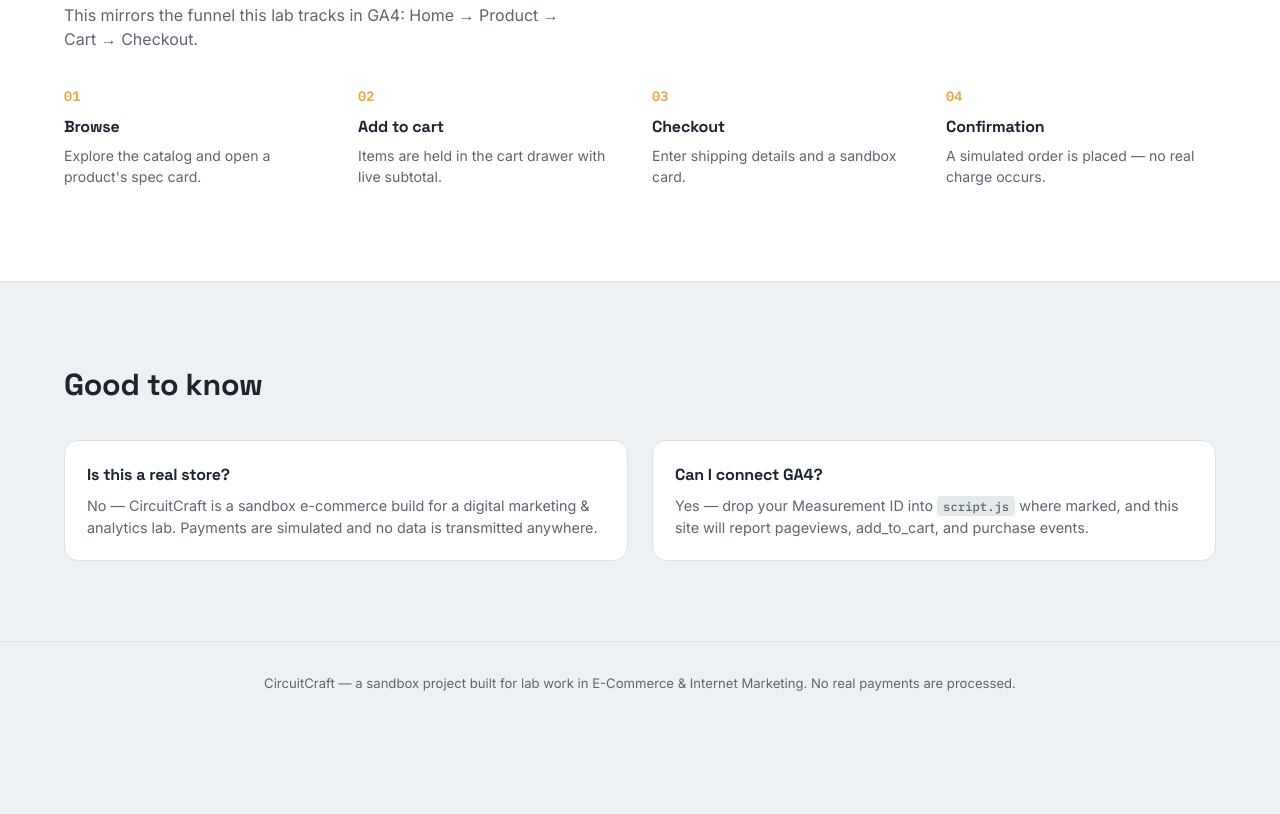
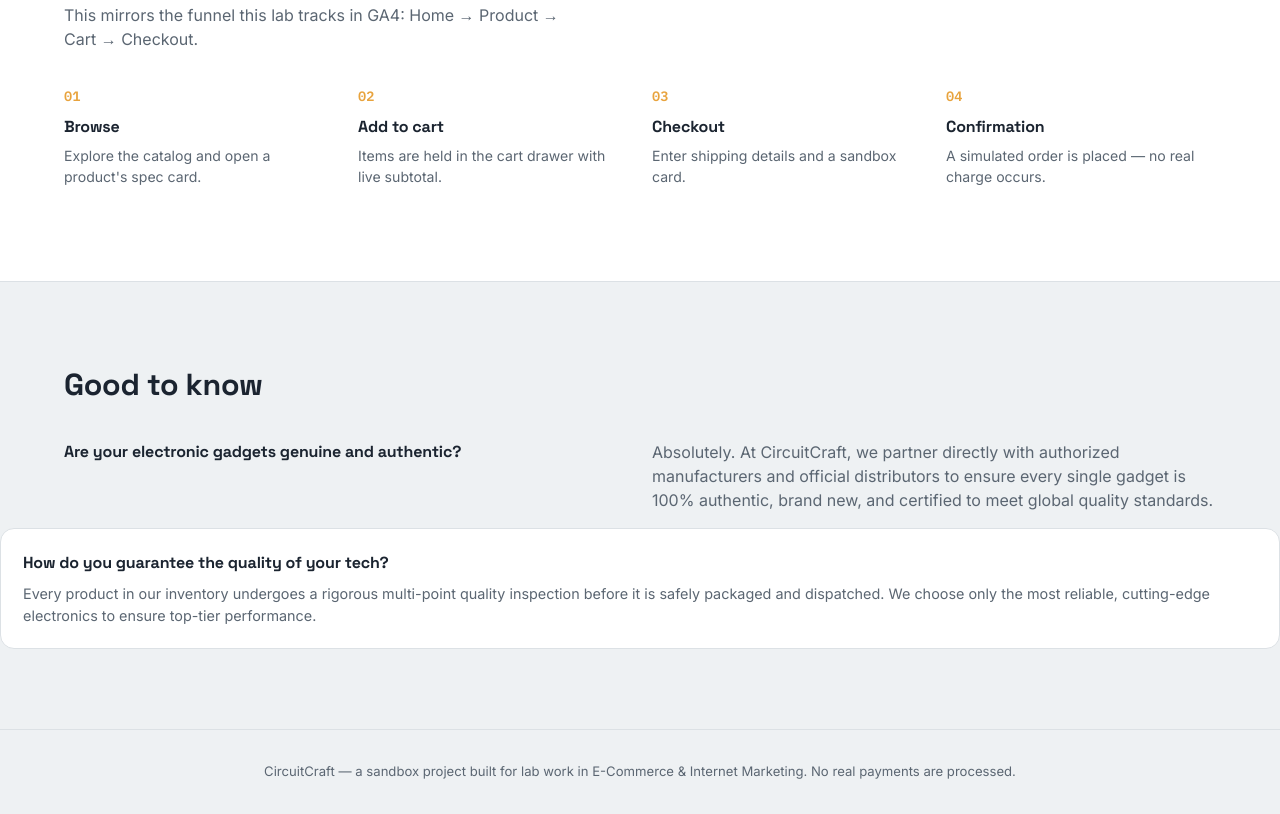
Before and after one commit to samirghimire909-maker/e-commerce-lab-report, a plain HTML site: page index.html in a window 1280 px wide. Shown: the part 1621-2435 px from the top of the page. Before the commit the page ends 2347 px from the top, so only its background shows below. Drawn offline with Linux system fonts and the light colour scheme.

Commit message:
Update index.html

```diff
--- a/index.html
+++ b/index.html
@@ -93,9 +93,15 @@
     <h2>Good to know</h2>
   </div>
   <div class="faq-grid">
-    <div class="faq-item"><h4>Is this a real store?</h4><p>No — CircuitCraft is a sandbox e-commerce build for a digital marketing &amp; analytics lab. Payments are simulated and no data is transmitted anywhere.</p></div>
-    <div class="faq-item"><h4>Can I connect GA4?</h4><p>Yes — drop your Measurement ID into <code>script.js</code> where marked, and this site will report pageviews, add_to_cart, and purchase events.</p></div>
+       <h4>Are your electronic gadgets genuine and authentic?</h4>
+    <p>Absolutely. At CircuitCraft, we partner directly with authorized manufacturers and official distributors to ensure every single gadget is 100% authentic, brand new, and certified to meet global quality standards.</p>
   </div>
+
+  <div class="faq-item">
+    <h4>How do you guarantee the quality of your tech?</h4>
+    <p>Every product in our inventory undergoes a rigorous multi-point quality inspection before it is safely packaged and dispatched. We choose only the most reliable, cutting-edge electronics to ensure top-tier performance.</p>
+  </div>
+</div>
 </section>
 
 <footer class="site-footer">
```
